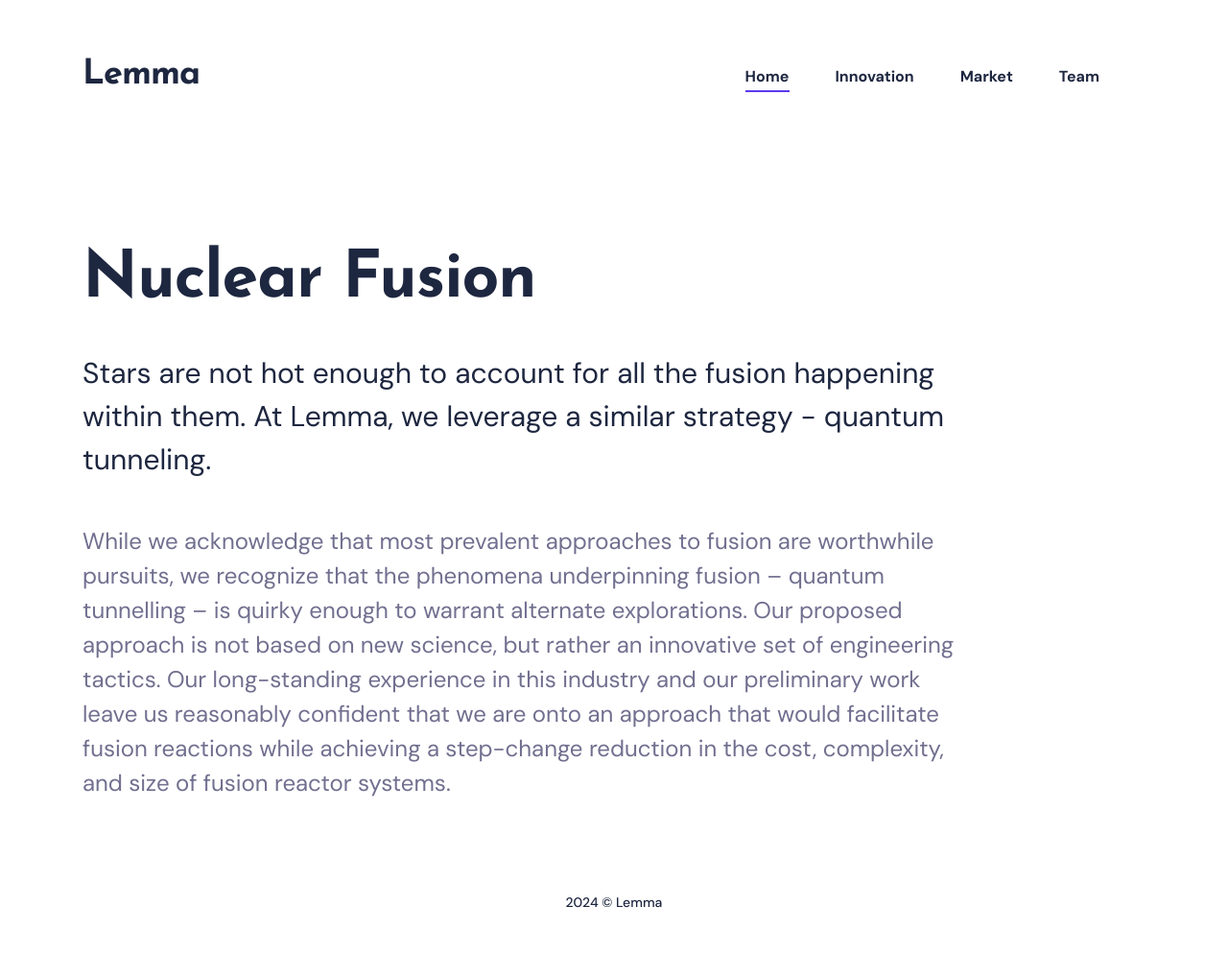
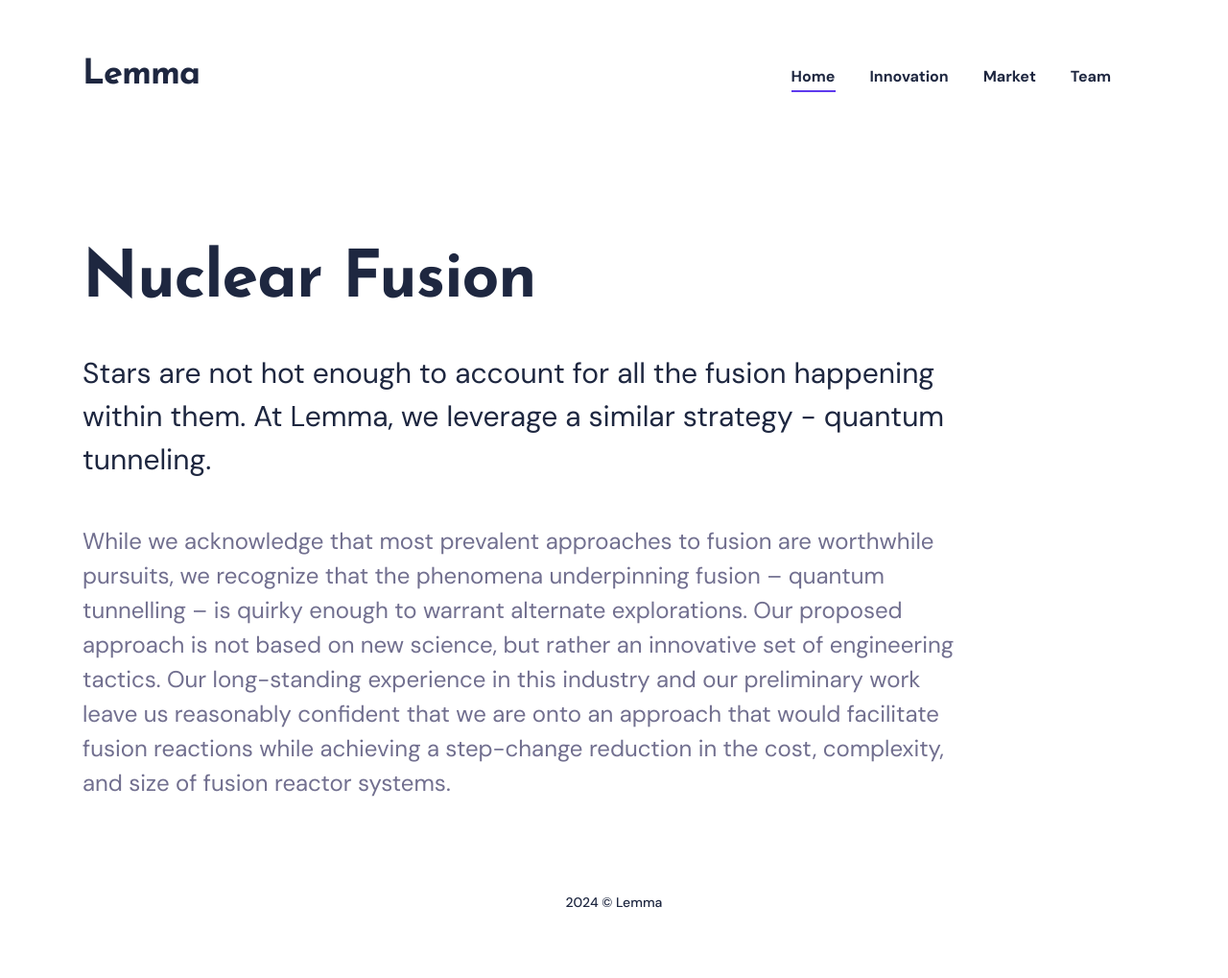
Before and after one commit to wildremote/wildremote.github.io, a Jekyll site: the page built from index.html, in a window 1280 px wide. Shown: the whole page at 96% size. Built offline with Jekyll 4.4.1, drawn with Linux system fonts in a browser that asks for light colours; nearby versions of some CDN libraries.

Commit message:
Update _header.scss

```diff
--- a/_sass/3-modules/_header.scss
+++ b/_sass/3-modules/_header.scss
@@ -80,7 +80,7 @@
 
   .nav__item {
     display: inline-block;
-    margin-right: 48px;
+    margin-right: 36px;
     margin-bottom: 0;
 
     &:last-child {
```
